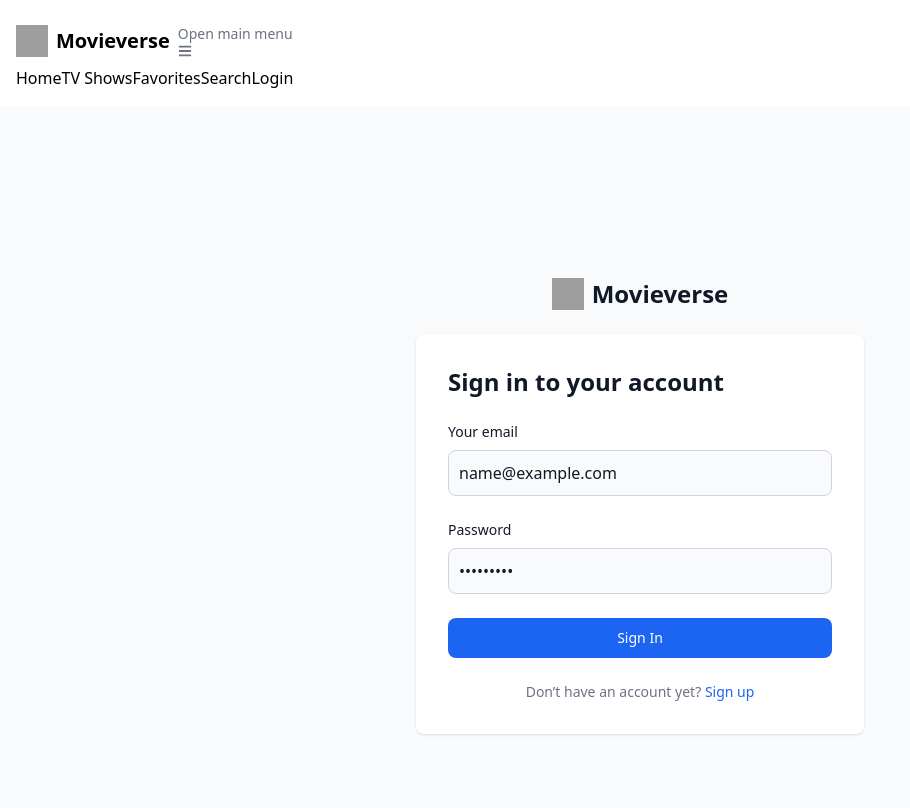
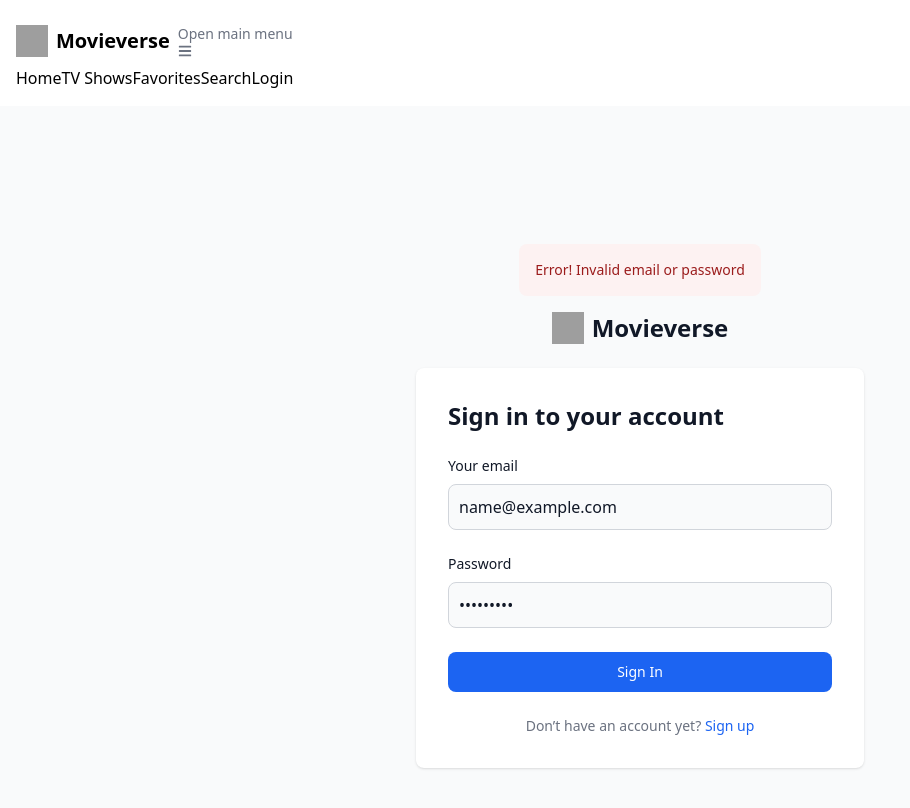
Before and after one commit to Aditya-Nema260/Movies-app, a React app: page /login in a window 1280 px wide. Both pictures are taken after typing "name@example.com", "Sample123" into the empty fields and a click on the button "Sign In". Shown: the top 808 px of the page, without its empty margins (0-910 px from the left). Built offline with nearby package versions, Linux system fonts and the light colour scheme; grey boxes are pictures that could not be loaded; the HTML template or start-up script is replaced by a standard one.

Commit message:
resolved favourite logic

```diff
--- a/src/component/Login.jsx
+++ b/src/component/Login.jsx
@@ -1,4 +1,4 @@
-import { useState } from "react";
+import { useState, useEffect } from "react";
 import { useDispatch } from "react-redux";
 import { loginUser, signUpUser } from "../features/authSlice";
 import { loadUserFavorites } from "../features/favoritesSlice";
@@ -11,7 +11,16 @@ const Login = () => {
   const dispatch = useDispatch();
   const navigate = useNavigate();
 
-  const { isAuth } = useSelector((state) => state.authentication);
+  const { isAuth, error, currentUser } = useSelector(
+    (state) => state.authentication
+  );
+
+  useEffect(() => {
+    if (isAuth && currentUser) {
+      dispatch(loadUserFavorites());
+      navigate("/");
+    }
+  }, [currentUser]);
 
   function handleChange(e) {
     setUser((prev) => ({
@@ -22,26 +31,25 @@ const Login = () => {
 
   function handleSubmit(e) {
     e.preventDefault();
-
     if (isSignUp) {
       dispatch(signUpUser(user));
     } else {
       dispatch(loginUser(user));
     }
-
-    setTimeout(() => {
-      console.log(isAuth);
-
-      if (isAuth) {
-        dispatch(loadUserFavorites());
-        navigate("/");
-      }
-    }, 500);
   }
 
   return (
     <section className="bg-gray-50 dark:bg-gray-900">
       <div className="flex flex-col items-center justify-center px-6 py-8 mx-auto md:h-screen lg:py-0">
+        {error && (
+          <div
+            className="p-4 mb-4 text-sm text-red-800 rounded-lg bg-red-50 dark:bg-gray-800 dark:text-red-400"
+            role="alert"
+          >
+            <span className="font-medium">Error!</span> {error}
+          </div>
+        )}
+
         <a
           href="#"
           className="flex items-center mb-6 text-2xl font-semibold text-gray-900 dark:text-white"
--- a/src/features/favoritesSlice.js
+++ b/src/features/favoritesSlice.js
@@ -2,6 +2,8 @@ import { createSlice } from "@reduxjs/toolkit";
 
 function getUserEmail() {
   const user = JSON.parse(localStorage.getItem("user"));
+  console.log(user);
+
   return user?.email || "guest";
 }
 
```
